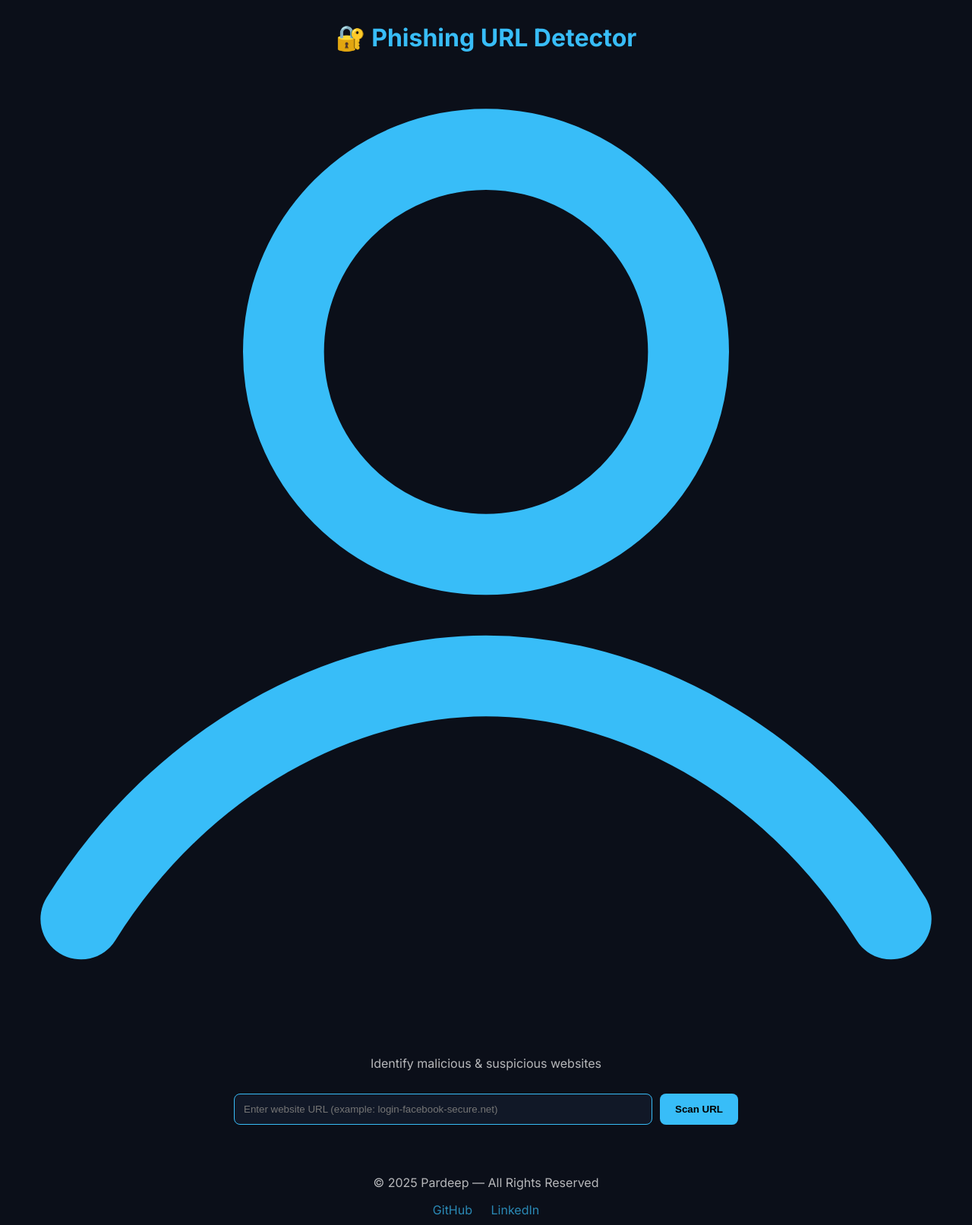
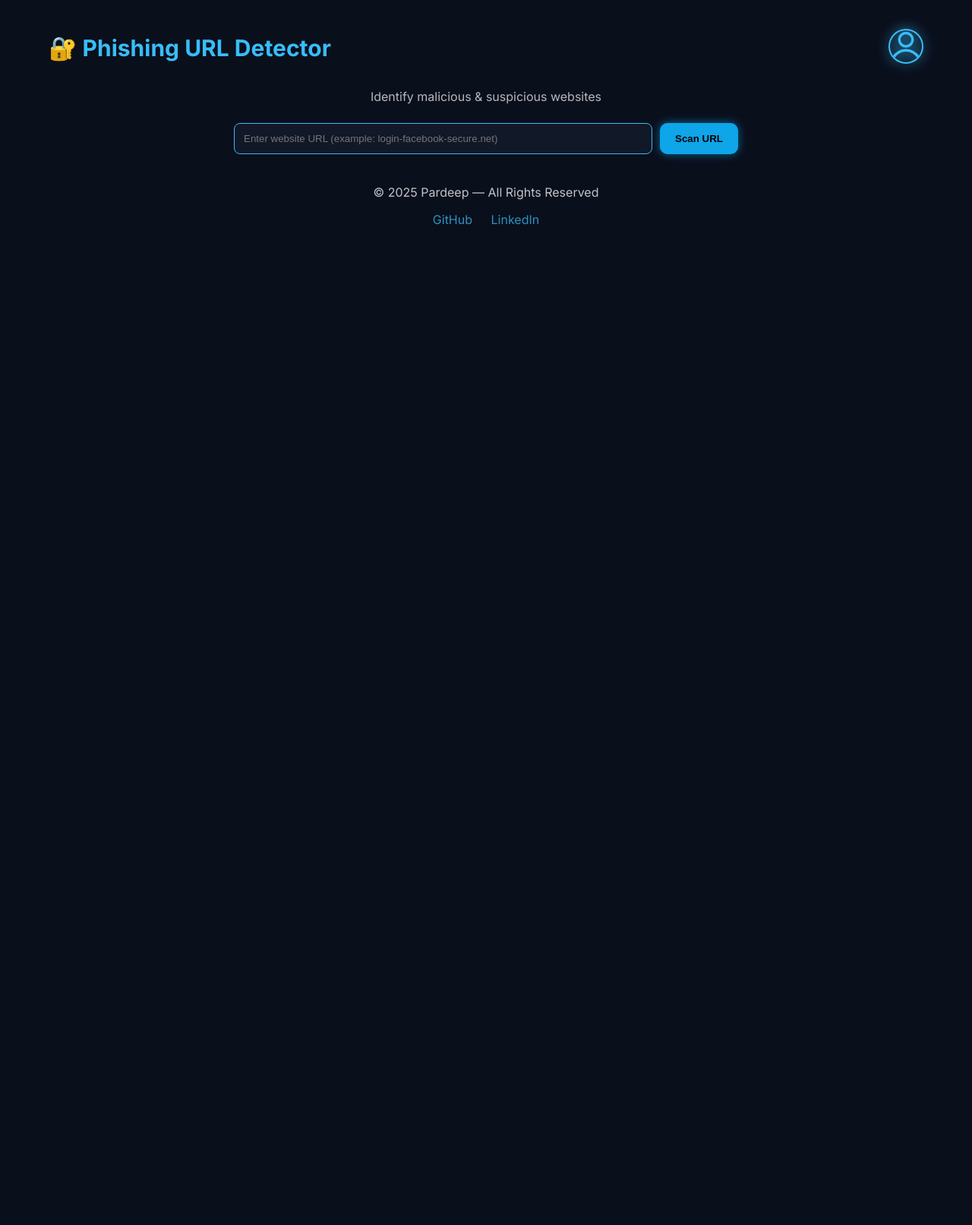
Before and after one commit to lazyhacker24/phishing-url-detector, a Flask app: page / in a window 1280 px wide. Shown: the whole page at 76% size. After the commit the page ends 296 px from the top, so only its background shows below. Run offline with Flask 3, Linux system fonts and the light colour scheme.

Commit message:
style.css

```diff
--- a/static/style.css
+++ b/static/style.css
@@ -1,34 +1,45 @@
 body {
   margin: 0;
   font-family: "Inter", sans-serif;
-  background: #0b0f19;
+  background: #0a0f1c;
   color: white;
   text-align: center;
-  padding: 0;
 }
 
-header {
-  margin-top: 30px;
+.topnav {
+  display: flex;
+  justify-content: space-between;
+  align-items: center;
+  width: 90%;
+  margin: 25px auto 0;
+}
+
+.profile-logo {
+  width: 42px;
+  height: 42px;
+  border-radius: 50%;
+  border: 2px solid #38bdf8;
+  cursor: pointer;
 }
 
 h1 {
-  font-size: 32px;
   color: #38bdf8;
+  font-size: 30px;
   font-weight: 700;
 }
 
 .subtitle {
   opacity: 0.7;
-  margin-bottom: 30px;
+  margin-bottom: 25px;
 }
 
 form {
-  margin: 20px auto;
   display: flex;
   justify-content: center;
   gap: 10px;
   width: 90%;
   max-width: 750px;
+  margin: 0 auto;
 }
 
 input {
@@ -42,32 +53,37 @@ input {
 
 button {
   padding: 12px 20px;
+  background: #0ea5e9;
+  border: none;
+  border-radius: 10px;
+  font-weight: bold;
+  cursor: pointer;
+  transition: 0.3s;
+  box-shadow: 0 0 12px rgba(14, 165, 233, 0.6);
+}
+
+button:hover {
   background: #38bdf8;
-  border: none;
-  border-radius: 8px;
-  cursor: pointer;
-  font-weight: bold;
+  box-shadow: 0 0 24px rgba(56, 189, 248, 0.9);
+  transform: translateY(-2px);
 }
 
 .result-card {
-  margin: 30px auto;
+  margin: 25px auto;
   width: 90%;
   max-width: 650px;
   padding: 25px;
   border-radius: 16px;
+  background: rgba(255, 255, 255, 0.05);
   backdrop-filter: blur(12px);
-  background: rgba(255, 255, 255, 0.08);
+  border-left: 6px solid #38bdf8;
 }
 
-.safe { border-left: 6px solid #22c55e; }
-.medium { border-left: 6px solid #eab308; }
-.high { border-left: 6px solid #f97316; }
-.danger { border-left: 6px solid #ef4444; }
+.danger { border-left-color: #ef4444; }
 
 footer {
   margin-top: 40px;
-  padding: 10px;
-  opacity: 0.7;
+  opacity: 0.75;
 }
 
 .social a {
@@ -75,3 +91,15 @@ footer {
   color: #38bdf8;
   text-decoration: none;
 }
+.profile-logo {
+  width: 42px;
+  height: 42px;
+  cursor: pointer;
+  transition: 0.3s;
+  filter: drop-shadow(0 0 8px #38bdf8);
+}
+
+.profile-logo:hover {
+  filter: drop-shadow(0 0 14px #38bdf8);
+  transform: scale(1.08);
+}
```
